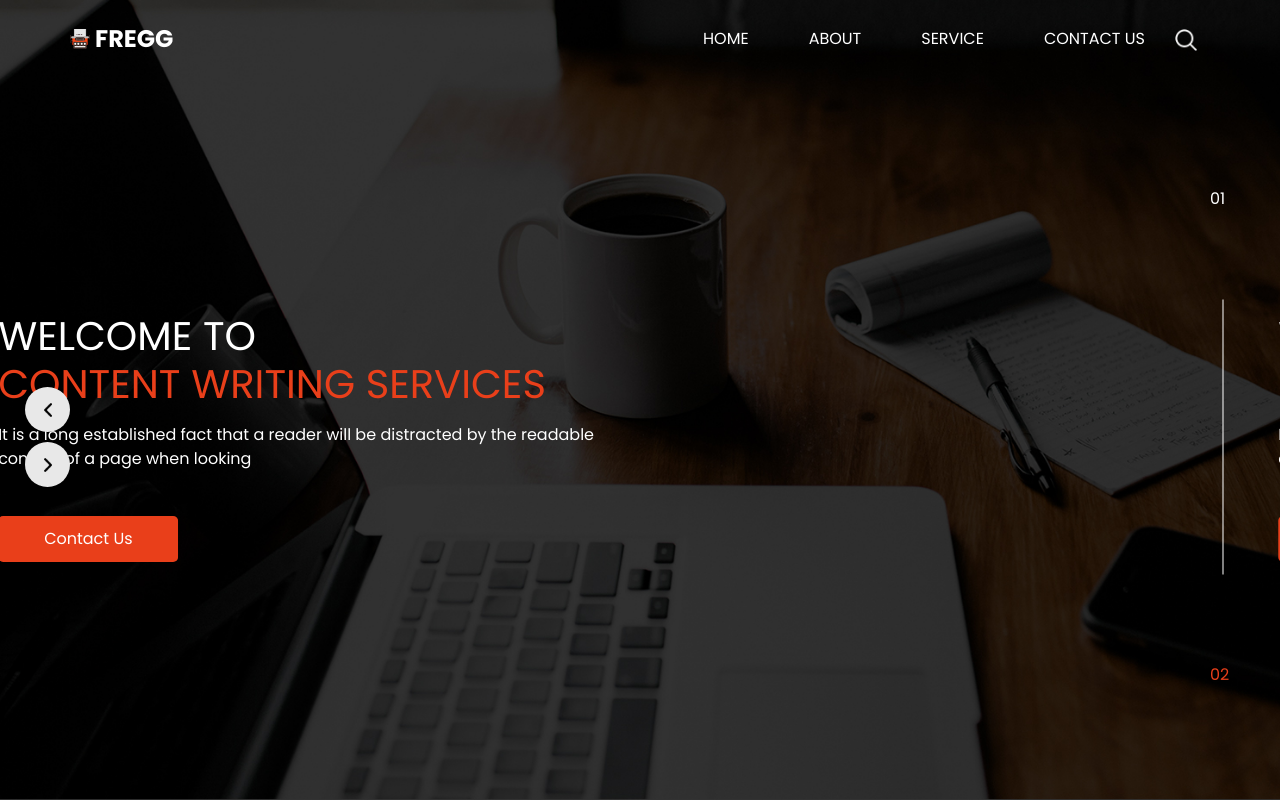
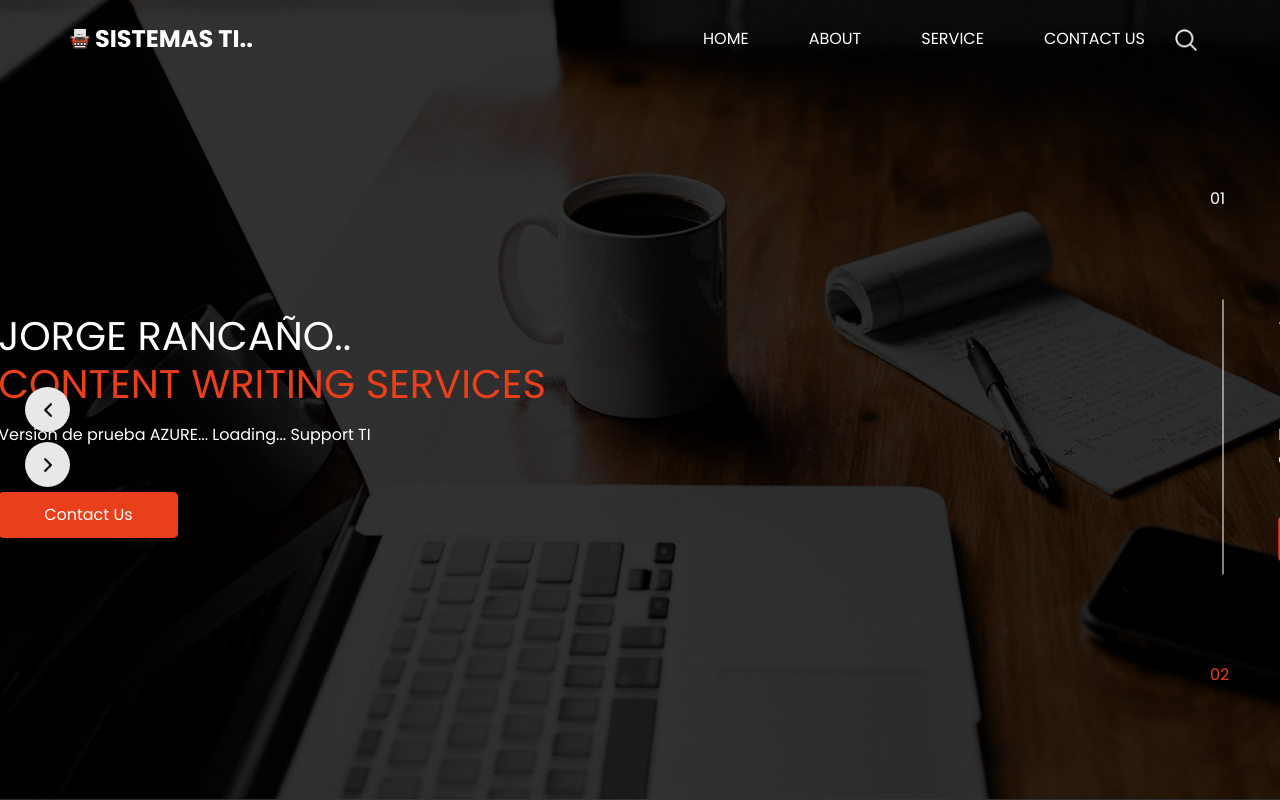
Before and after one commit to JorgeRancano/Pruebas, a plain HTML site: page index.html in a window 1280 px wide. Shown: the top 800 px of the page. Drawn offline with nearby package versions, Linux system fonts and the light colour scheme.

Commit message:
index.html

```diff
--- a/index.html
+++ b/index.html
@@ -12,7 +12,7 @@
   <meta name="description" content="" />
   <meta name="author" content="" />
 
-  <title>Fregg</title>
+  <title>.:Jorge R@ncaño:.</title>
 
   <!-- slider stylesheet -->
   <link rel="stylesheet" type="text/css"
@@ -42,7 +42,7 @@
           <a class="navbar-brand mr-5" href="index.html">
             <img src="images/logo.png" alt="">
             <span>
-              Fregg
+              Sistemas TI..
             </span>
           </a>
           <button class="navbar-toggler" type="button" data-toggle="collapse" data-target="#navbarSupportedContent"
@@ -89,14 +89,14 @@
                   <div class="detail-box">
                     <div>
                       <h1>
-                        Welcome To <br>
+                        Jorge Rancaño.. <br>
                         <span>
                           Content Writing Services
                         </span>
                       </h1>
                       <p>
-                        It is a long established fact that a reader will be distracted by the readable content of a page
-                        when looking
+                        Version de prueba AZURE...
+                        Loading... Support TI
                       </p>
                       <div class="btn-box">
                         <a href="" class="btn-1">
```
